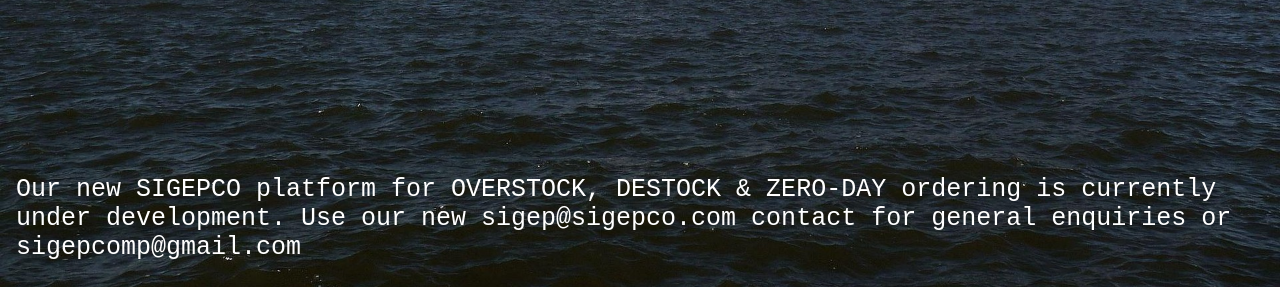
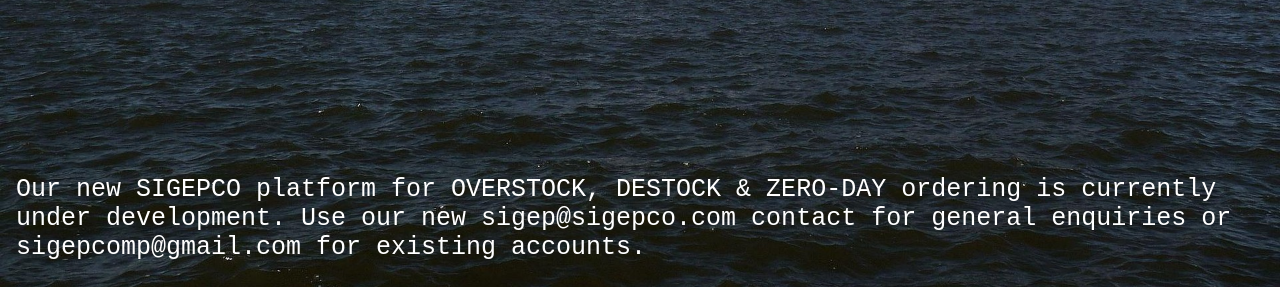
Before and after one commit to sigepco/sigepco, a plain HTML site: page index.html in a window 1280 px wide. Shown: the part 513-800 px from the top of the page. Drawn offline with Linux system fonts and the light colour scheme.

Commit message:
Update index.html

```diff
--- a/index.html
+++ b/index.html
@@ -54,7 +54,7 @@ hr {
     <p id="demo" style="font-size:30px"></p>
   </div>
   <div class="bottomleft">
-    <p>Our new SIGEPCO platform for OVERSTOCK, DESTOCK & ZERO-DAY ordering is currently under development. Use our new sigep@sigepco.com contact for general enquiries or sigepcomp@gmail.com </p>
+    <p>Our new SIGEPCO platform for OVERSTOCK, DESTOCK & ZERO-DAY ordering is currently under development. Use our new sigep@sigepco.com contact for general enquiries or sigepcomp@gmail.com for existing accounts.</p>
   </div>
 </div>
 
```
